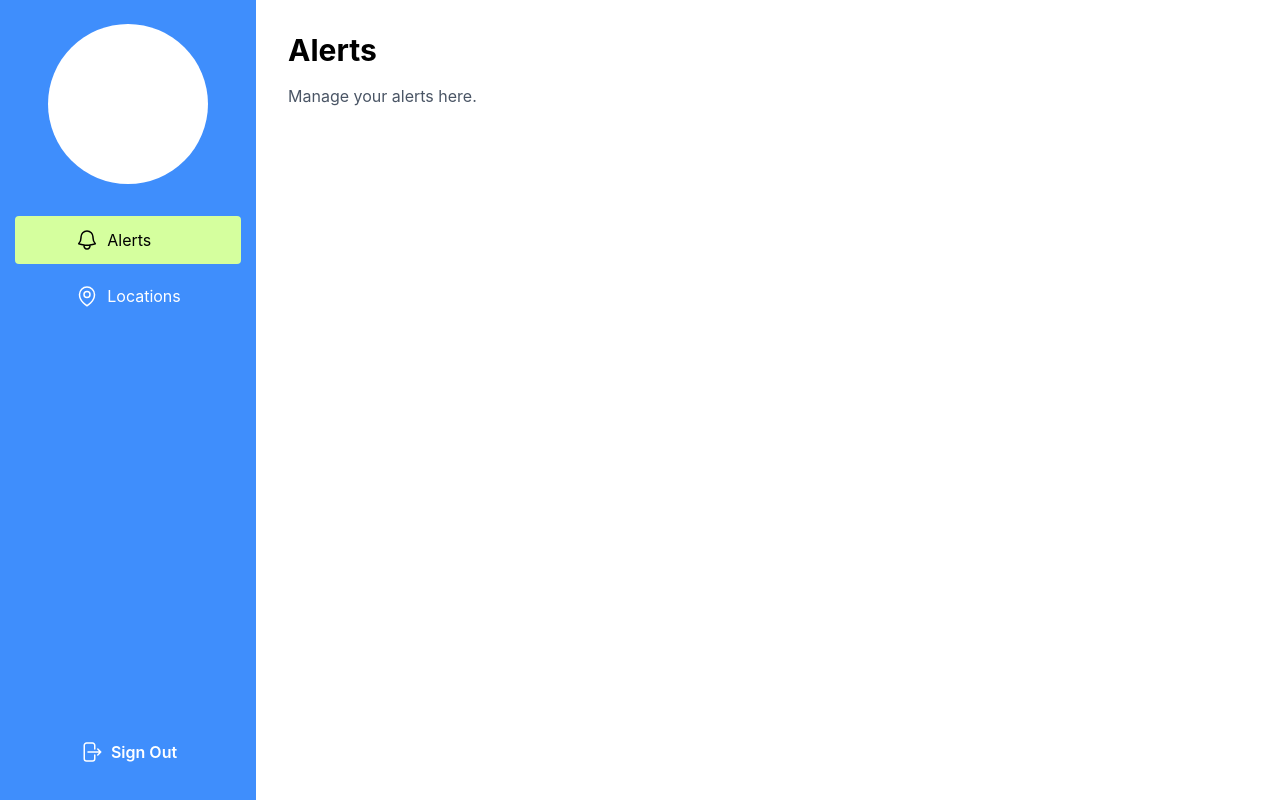
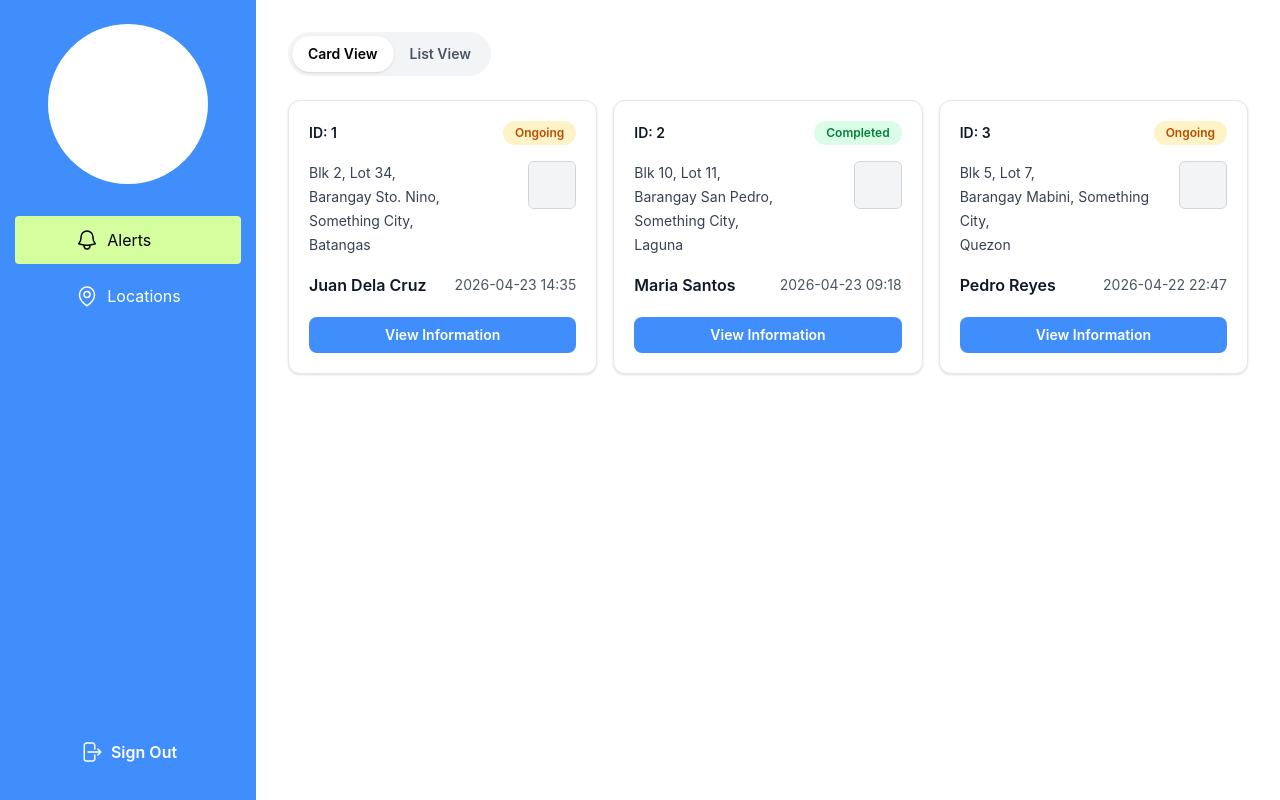
Before and after one commit to rcSabucido/receiver-wakealert, a React (Vite) app: page /alerts in a window 1280 px wide. Built offline with nearby package versions, Linux system fonts and the light colour scheme.

Commit message:
#36 Create card and list view toggle and implement initial card view

```diff
--- /dev/null
+++ b/src/components/ViewModeToggle.tsx
@@ -0,0 +1,35 @@
+type ViewMode = "card" | "list";
+
+type ViewModeToggleProps = {
+  value: ViewMode;
+  onChange: (mode: ViewMode) => void;
+};
+
+export function ViewModeToggle({ value, onChange }: ViewModeToggleProps) {
+  return (
+    <div className="inline-flex items-center rounded-full bg-gray-100 p-1" role="radiogroup" aria-label="View mode">
+      <button
+        type="button"
+        role="radio"
+        aria-checked={value === "card"}
+        onClick={() => onChange("card")}
+        className={`px-4 py-2 text-sm font-semibold rounded-full transition ${
+          value === "card" ? "bg-white text-black shadow-sm" : "text-gray-600"
+        }`}
+      >
+        Card View
+      </button>
+      <button
+        type="button"
+        role="radio"
+        aria-checked={value === "list"}
+        onClick={() => onChange("list")}
+        className={`px-4 py-2 text-sm font-semibold rounded-full transition ${
+          value === "list" ? "bg-white text-black shadow-sm" : "text-gray-600"
+        }`}
+      >
+        List View
+      </button>
+    </div>
+  );
+}
--- a/src/pages/AlertsPage.tsx
+++ b/src/pages/AlertsPage.tsx
@@ -1,8 +1,130 @@
+import { useState } from "react";
+import { ViewModeToggle } from "../components/ViewModeToggle";
+
+type ViewMode = "card" | "list";
+
+type AlertItem = {
+  id: number;
+  name: string;
+  locationLine1: string;
+  locationLine2: string;
+  locationLine3: string;
+  alertTime: string;
+  isCompleted: boolean;
+};
+
+const alerts: AlertItem[] = [
+  {
+    id: 1,
+    name: "Juan Dela Cruz",
+    locationLine1: "Blk 2, Lot 34,",
+    locationLine2: "Barangay Sto. Nino, Something City,",
+    locationLine3: "Batangas",
+    alertTime: "2026-04-23 14:35",
+    isCompleted: false,
+  },
+  {
+    id: 2,
+    name: "Maria Santos",
+    locationLine1: "Blk 10, Lot 11,",
+    locationLine2: "Barangay San Pedro, Something City,",
+    locationLine3: "Laguna",
+    alertTime: "2026-04-23 09:18",
+    isCompleted: true,
+  },
+  {
+    id: 3,
+    name: "Pedro Reyes",
+    locationLine1: "Blk 5, Lot 7,",
+    locationLine2: "Barangay Mabini, Something City,",
+    locationLine3: "Quezon",
+    alertTime: "2026-04-22 22:47",
+    isCompleted: false,
+  },
+];
+
 export function AlertsPage() {
+  const [viewMode, setViewMode] = useState<ViewMode>("card");
+  const [alertStatuses, setAlertStatuses] = useState<Record<number, boolean>>(
+    Object.fromEntries(alerts.map((alert) => [alert.id, alert.isCompleted]))
+  );
+
+  const toggleAlertStatus = (alertId: number) => {
+    setAlertStatuses((prev) => ({
+      ...prev,
+      [alertId]: !prev[alertId],
+    }));
+  };
+
   return (
     <div className="flex-1 p-8">
-      <h2 className="text-3xl font-bold mb-4">Alerts</h2>
-      <p className="text-gray-600">Manage your alerts here.</p>
+      <div className="mb-6">
+        <ViewModeToggle value={viewMode} onChange={setViewMode} />
+      </div>
+
+      {viewMode === "card" ? (
+        <div className="grid grid-cols-1 gap-4 md:grid-cols-2 xl:grid-cols-3">
+          {alerts.map((alert) => (
+            <article key={alert.id} className="flex flex-col gap-4 rounded-xl border border-gray-200 bg-white p-5 shadow-sm">
+              <div className="flex items-center justify-between">
+                <p className="text-sm font-semibold text-gray-900">ID: {alert.id}</p>
+                <button
+                  type="button"
+                  onClick={() => toggleAlertStatus(alert.id)}
+                  className={`rounded-full px-3 py-1 text-xs font-semibold transition ${
+                    alertStatuses[alert.id] ? "bg-green-100 text-green-700" : "bg-amber-100 text-amber-700"
+                  }`}
+                >
+                  {alertStatuses[alert.id] ? "Completed" : "Ongoing"}
+                </button>
+              </div>
+
+              <div className="flex items-start justify-between gap-4">
+                <p className="text-sm leading-6 text-gray-700">
+                  {alert.locationLine1}
+                  <br />
+                  {alert.locationLine2}
+                  <br />
+                  {alert.locationLine3}
+                </p>
+                <button
+                  type="button"
+                  aria-label="Location placeholder"
+                  className="h-12 w-12 shrink-0 rounded-md border border-gray-300 bg-gray-100"
+                />
+              </div>
+
+              <div className="flex items-center justify-between">
+                <p className="font-semibold text-gray-900">{alert.name}</p>
+                <p className="text-sm text-gray-600">{alert.alertTime}</p>
+              </div>
+
+              <button
+                type="button"
+                className="mt-1 rounded-lg bg-[#3F8EFC] px-4 py-2 text-sm font-semibold text-white transition hover:bg-[#2e78df]"
+              >
+                View Information
+              </button>
+            </article>
+          ))}
+        </div>
+      ) : (
+        <div className="overflow-hidden rounded-xl border border-gray-200 bg-white shadow-sm">
+          <ul className="divide-y divide-gray-200">
+            {alerts.map((alert) => (
+              <li key={alert.id} className="flex items-center justify-between p-4">
+                <div>
+                  <h3 className="font-semibold text-gray-900">{alert.name}</h3>
+                  <p className="text-sm text-gray-600">
+                    ID: {alert.id} • {alert.locationLine1}
+                  </p>
+                </div>
+                <p className="text-sm text-gray-600">{alert.alertTime}</p>
+              </li>
+            ))}
+          </ul>
+        </div>
+      )}
     </div>
   );
 }
```
